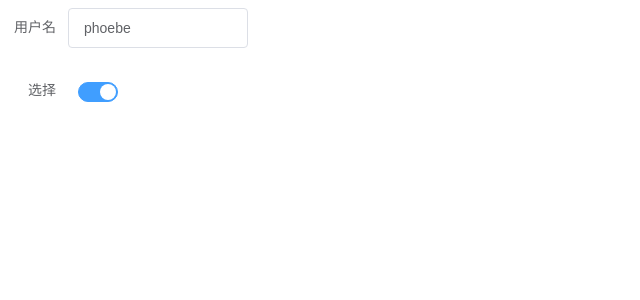
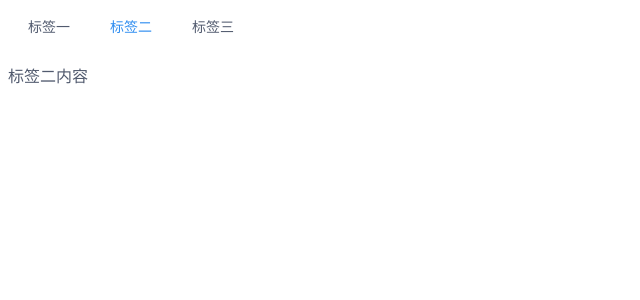
Before and after one commit to Phoebe0626/orange-ui, a Vue app: page / in a window 1280 px wide. Shown: the top 300 px of the page, without its empty margins (0-640 px from the left). Built offline with nearby package versions, Linux system fonts and the light colour scheme.

Commit message:
tabs组件实现标签切换

```diff
--- a/src/App.vue
+++ b/src/App.vue
@@ -1,13 +1,18 @@
 <template>
   <div id="app">
-    <o-form :model="model" label-width="60px">
+    <!-- <o-form :model="model" label-width="60px">
       <o-form-item label="用户名">
         <o-input placeholder="请输入用户名" v-model="model.username"></o-input>
       </o-form-item>
       <o-form-item label="选择">
         <o-switch v-model="model.active"></o-switch>
       </o-form-item>
-    </o-form>
+    </o-form> -->
+    <o-tabs v-model="activeName" @tab-click="handleClick">
+      <o-tab-pane label="标签一" name="first">标签一内容</o-tab-pane>
+      <o-tab-pane label="标签二" name="second">标签二内容</o-tab-pane>
+      <o-tab-pane label="标签三" name="third">标签三内容</o-tab-pane>
+    </o-tabs>
   </div>
 </template>
 
@@ -15,10 +20,16 @@
 export default {
   data () {
     return {
+      activeName: 'second',
       model: {
         username: 'phoebe',
         active: true
       }
+    }
+  },
+  methods: {
+    handleClick (name) {
+      this.activeName = name
     }
   }
 }
--- /dev/null
+++ b/src/components/tab-pane.vue
@@ -0,0 +1,31 @@
+<template>
+  <div v-show="name === Tabs.value" class="o-tab-pane">
+    <slot />
+  </div>
+</template>
+
+<script>
+export default {
+  name: 'OTabPane',
+  inject: {
+    Tabs: {
+      default: ''
+    }
+  },
+  props: {
+    label: String,
+    name: String
+  }
+}
+</script>
+
+<style lang="scss" scoped>
+.o-tab-pane {
+  display: inline-block;
+  .o-tabs__item {
+    display: inline-block;
+    padding: 0 20px;
+  }
+}
+
+</style>
--- /dev/null
+++ b/src/components/tabs.vue
@@ -0,0 +1,84 @@
+<template>
+  <div class="o-tabs">
+    <div class="o-tabs__nav">
+      <div class="o-tabs__active-bar"></div>
+      <div
+        class="o-tabs__item"
+        v-for="(tab, index) in tabs"
+        :key="index"
+        :class="{'is-active': tab.name === value}"
+        @click="handleClick(tab.name)"
+      >
+        <span>{{ tab.label }}</span>
+      </div>
+    </div>
+    <slot></slot>
+  </div>
+</template>
+
+<script>
+export default {
+  name: 'OTabs',
+  provide () {
+    return {
+      Tabs: this
+    }
+  },
+  props: {
+    value: {
+      type: String,
+      default: ''
+    }
+  },
+  data () {
+    return {
+      tabs: []
+    }
+  },
+  mounted () {
+    this.tabs = this.getTabs()
+  },
+  methods: {
+    handleClick (name) {
+      this.$emit('tab-click', name)
+    },
+    getTabs () {
+      const AllPanes = this.$children.filter(item => item.$options.name === 'OTabPane')
+      const TabPanes = []
+      AllPanes.forEach(item => {
+        TabPanes.push({
+          label: item.label,
+          name: item.name
+        })
+      })
+      return TabPanes
+    }
+  }
+}
+</script>
+
+<style lang="scss">
+.o-tabs {
+  box-sizing: border-box;
+  position: relative;
+  color: #515a6e;
+  .o-tabs__nav {
+    margin-bottom: 15px;
+    .o-tabs__item {
+      padding: 0 20px;
+      height: 40px;
+      box-sizing: border-box;
+      line-height: 40px;
+      display: inline-block;
+      list-style: none;
+      font-size: 14px;
+      font-weight: 500;
+      position: relative;
+      cursor: pointer;
+    }
+    .o-tabs__item.is-active {
+      color: #2d8cf0;
+    }
+  }
+}
+</style>
--- a/src/main.js
+++ b/src/main.js
@@ -20,6 +20,8 @@ import OCheckboxGroup from './components/checkbox-group.vue'
 import OForm from './components/form.vue'
 // 引入 form-item 组件
 import OFormItem from './components/form-item.vue'
+import OTabs from './components/tabs.vue'
+import OTabPane from './components/tab-pane.vue'
 // 引入字体图标
 import './assets/fonts/iconfont.css'
 Vue.config.productionTip = false
@@ -34,6 +36,8 @@ Vue.component(OCheckbox.name, OCheckbox)
 Vue.component(OCheckboxGroup.name, OCheckboxGroup)
 Vue.component(OForm.name, OForm)
 Vue.component(OFormItem.name, OFormItem)
+Vue.component(OTabs.name, OTabs)
+Vue.component(OTabPane.name, OTabPane)
 
 new Vue({
   render: h => h(App)
```
